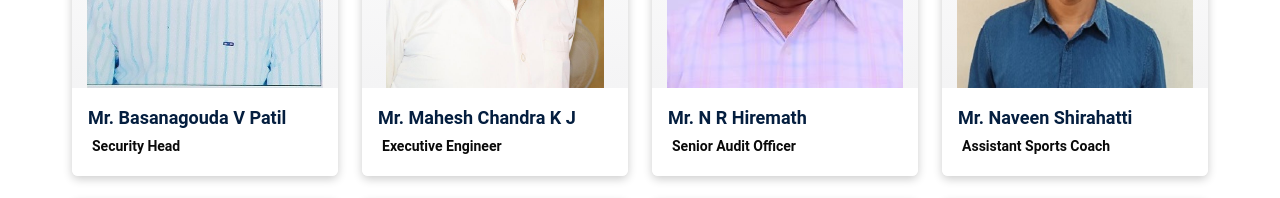
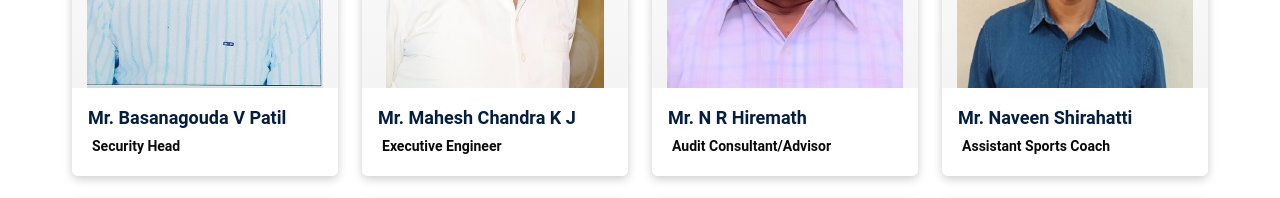
Before and after one commit to Velocity-IIITDWD/iiitdwd.ac.in, a Next.js app: page /staff in a window 1280 px wide. Shown: the part 840-1038 px from the top of the page. Built offline with nearby package versions, Linux system fonts and the light colour scheme.

Commit message:
data: Update staff.ts

```diff
--- a/data/profile/staff.ts
+++ b/data/profile/staff.ts
@@ -35,7 +35,7 @@ export default [
         title: 'Mr. Mahesh Chandra K J',
       },
       {
-        content: ['Senior Audit Officer'],
+        content: ['Audit Consultant/Advisor'],
         imageURL: '/images/n_r_hiremath.jpeg',
         title: 'Mr. N R Hiremath',
       },
```
